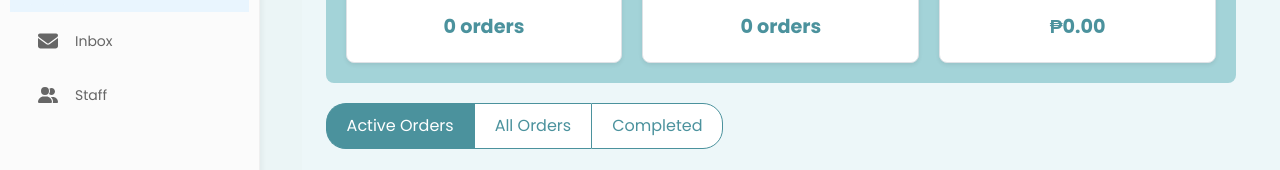
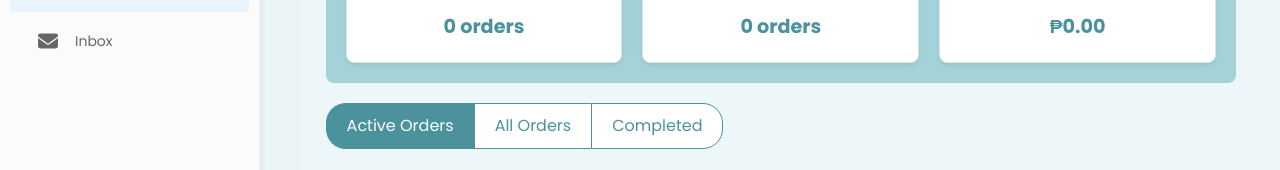
Before and after one commit to HydroX04/OOSbackfront, a React (Create React App) app in the folder frontend/: page /admin/riderdashboard in a window 1280 px wide. Shown: the part 378-548 px from the top of the page. Built offline with nearby package versions, Linux system fonts and the light colour scheme.

Commit message:
updated sidebar

```diff
--- a/frontend/src/components/admin2/sidebar.js
+++ b/frontend/src/components/admin2/sidebar.js
@@ -61,13 +61,6 @@ function SidebarComponent() {
             >
               Inbox
             </MenuItem>
-            <MenuItem
-              icon={<FontAwesomeIcon icon={faUserFriends} />}
-              component={<Link to="/admin/staff" />}
-              active={location.pathname === '/admin/staff'}
-            >
-              Staff
-            </MenuItem>
 
 
 
```
